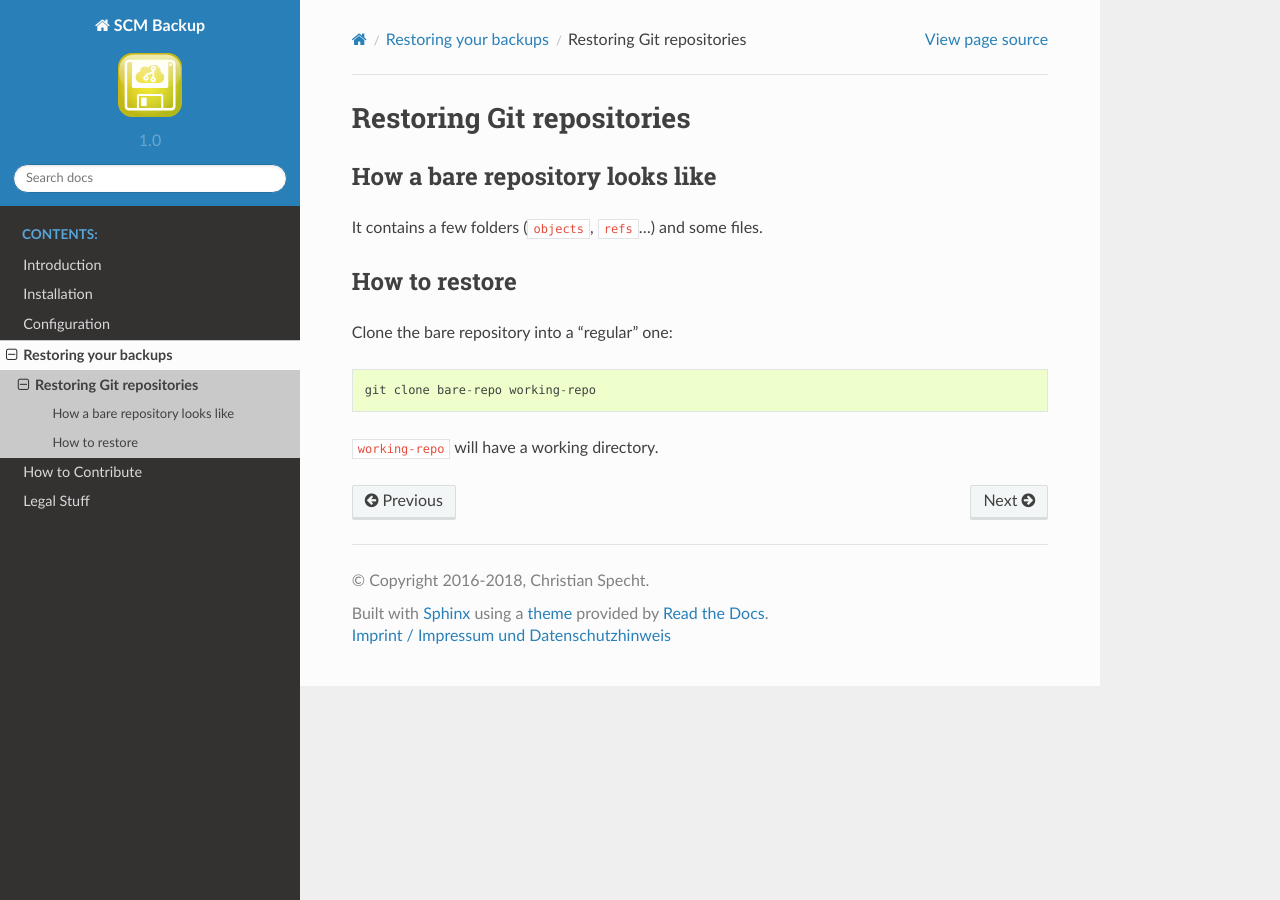
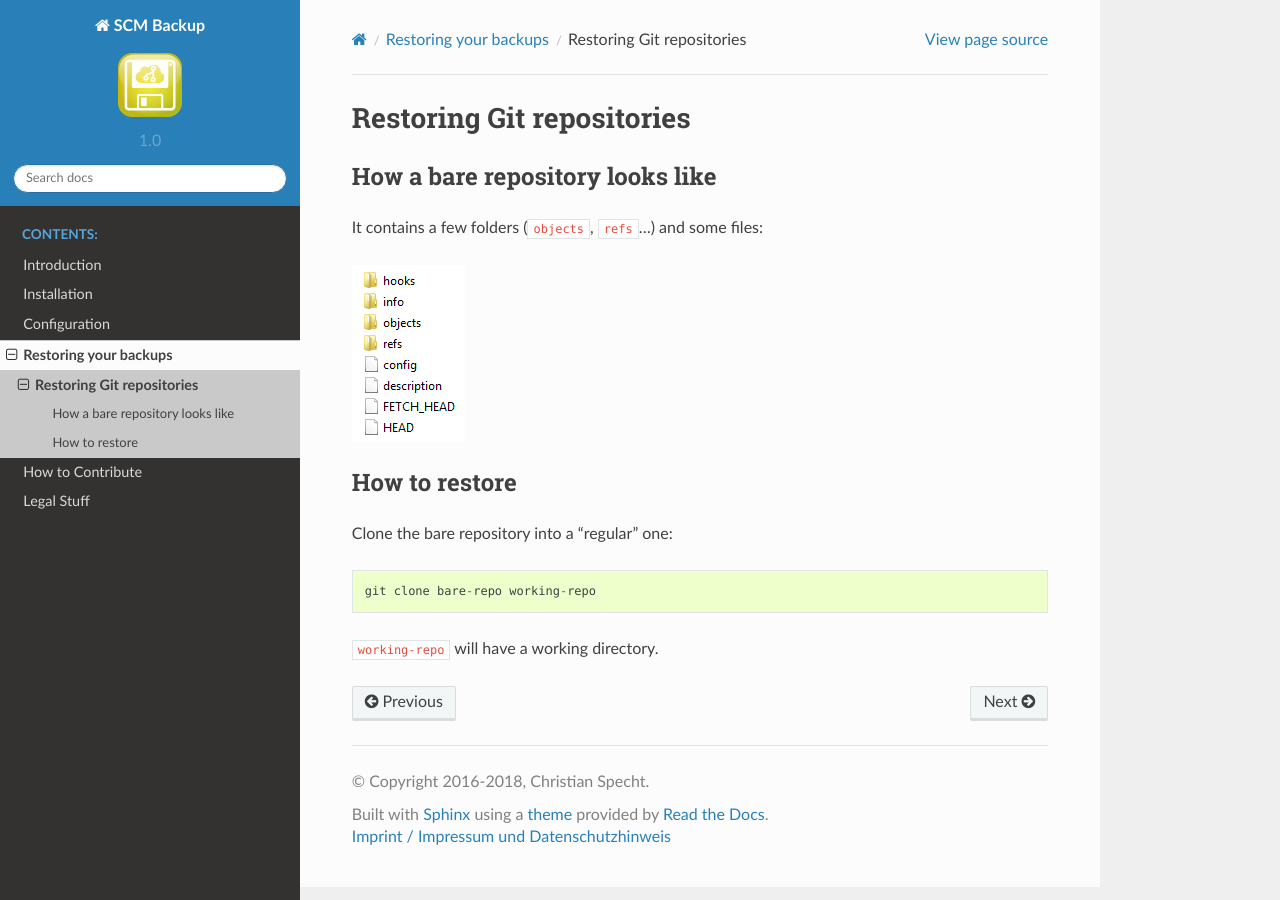
Before and after one commit to christianspecht/scm-backup-docs, a Sphinx documentation site: the page built from source/restore-git.rst, in a window 1280 px wide. Built offline with Sphinx 7.4.7 and the Read the Docs theme 2.0.0, drawn with Linux system fonts in a browser that asks for light colours.

Commit message:
add screenshot of bare git repo

```diff
--- a/source/restore-git.rst
+++ b/source/restore-git.rst
@@ -4,7 +4,9 @@ Restoring Git repositories
 How a bare repository looks like
 --------------------------------
 
-It contains a few folders (``objects``, ``refs``...) and some files.
+It contains a few folders (``objects``, ``refs``...) and some files:
+
+.. image:: restore-git-folder.png
 
 
 How to restore
```
Also changed, not shown: source/restore-git-folder.png (added).
